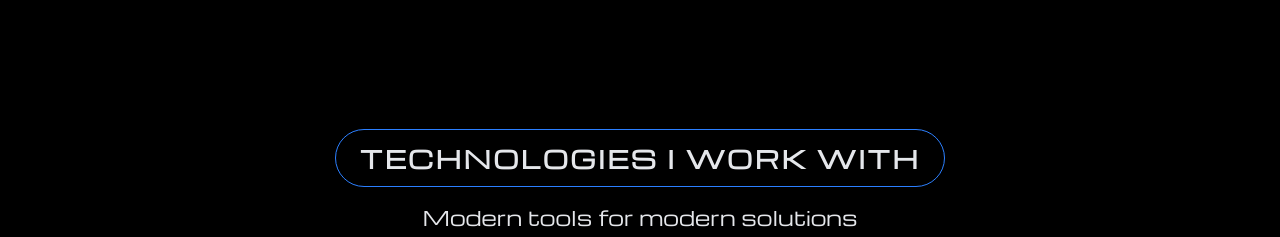
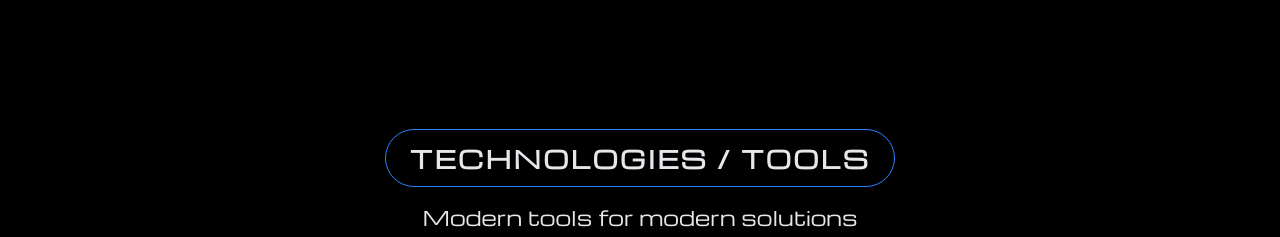
Before and after one commit to ujjwalanand678/portfolio-website, a React (Vite) app: page / in a window 1280 px wide. Shown: the part 860-1097 px from the top of the page. Built offline with nearby package versions, Linux system fonts and the light colour scheme; a web font is replaced by a local one.

Commit message:
minor change

```diff
--- a/src/Components/Technologies.jsx
+++ b/src/Components/Technologies.jsx
@@ -71,7 +71,7 @@ const Technologies = () => {
     <section id="technologies" className="bg-black text-gray-200 py-20 px-6 z-30">
       <div className="max-w-6xl mx-auto text-center">
         <h2 className="inline-block mb-4 px-6 py-3 rounded-full text-2xl font-bold border border-blue-500 uppercase tracking-widest">
-          Technologies I Work With
+          Technologies / Tools
         </h2>
         <p className="text-gray-200 text-xl mb-12">Modern tools for modern solutions</p>
         <div className="flex justify-center gap-10">
```
